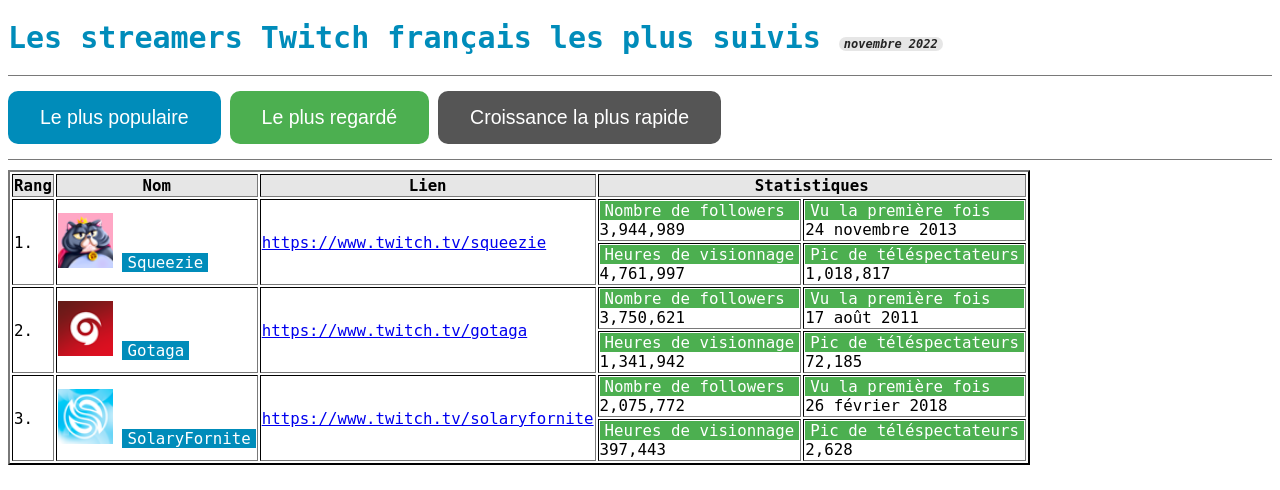
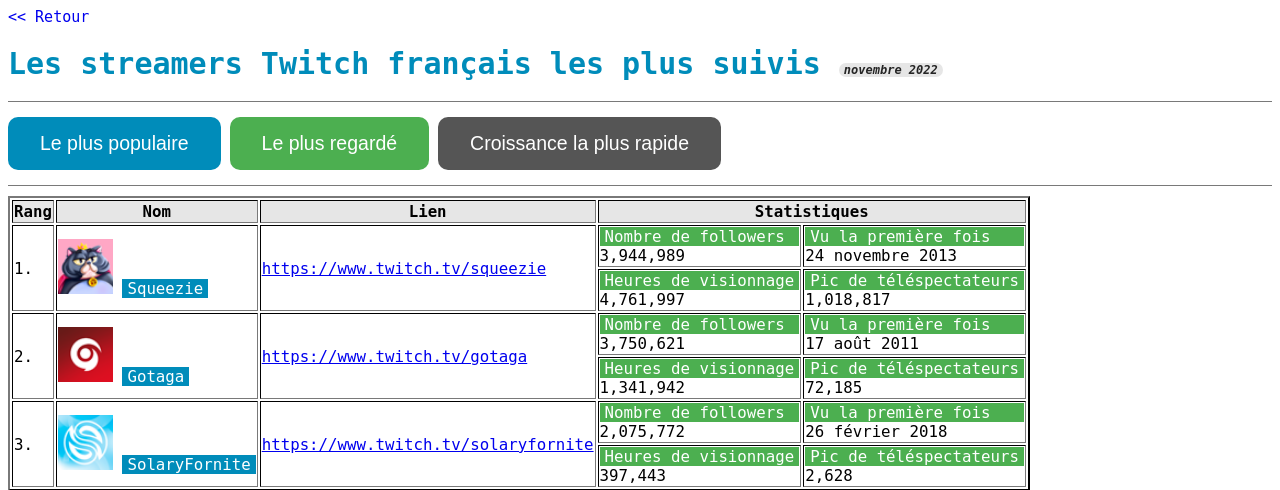
Before and after one commit to flex-57/CDA_2409_FG, a PHP site: page /pages/twitch.html in a window 1280 px wide. Shown: the top 490 px of the page. Run offline with PHP 8.4, Linux system fonts and the light colour scheme.

Commit message:
Ajout d'un lien retour à la liste des pages

```diff
--- a/Web/mini_pages/assets/css/twitch.css
+++ b/Web/mini_pages/assets/css/twitch.css
@@ -90,3 +90,7 @@ td .btn-green {
 table img {
     width: 55px;
 }
+
+header a {
+    text-decoration: none;
+}
--- a/Web/mini_pages/pages/twitch.html
+++ b/Web/mini_pages/pages/twitch.html
@@ -8,6 +8,7 @@
 </head>
 <body>
     <header>
+        <a href="../"><< Retour</a>
         <h1>Les streamers Twitch français les plus suivis <span class="badge badge-gray"><i>novembre 2022</i></span></h1>
     </header>
     <nav>
```
